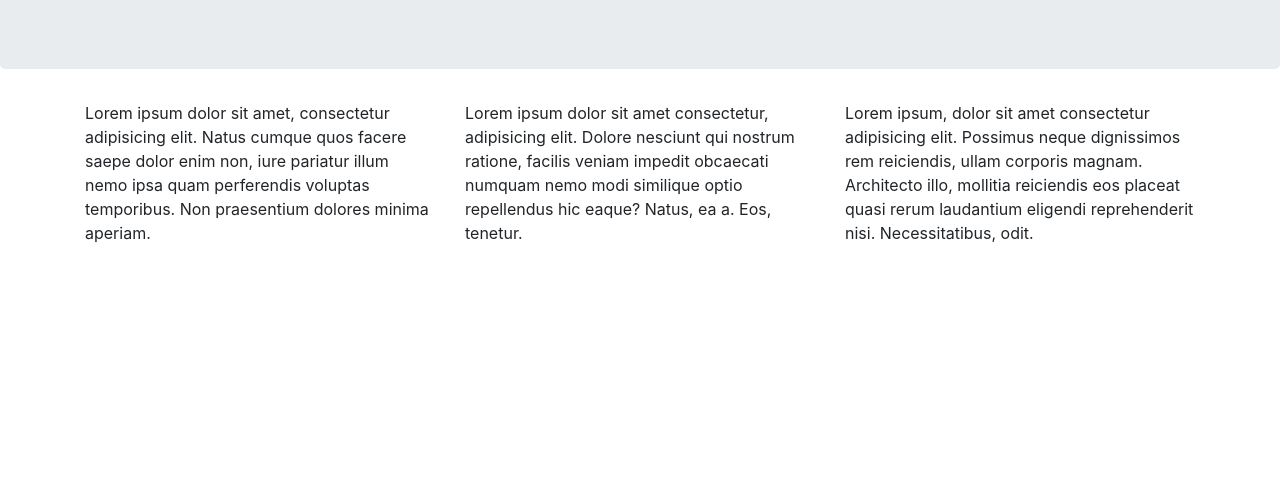
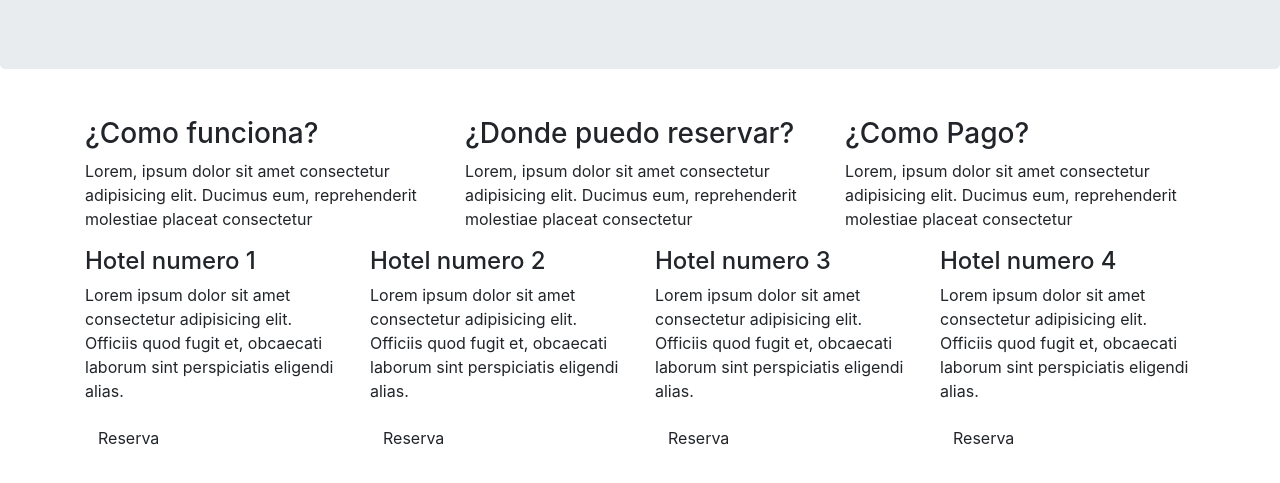
Before and after one commit to camora1990/proyecto-bloque1, a website: page index.html in a window 1280 px wide. Shown: the part 115-598 px from the top of the page. Drawn offline with nearby package versions, Linux system fonts and the light colour scheme.

Commit message:
listado de hoteles

```diff
--- a/index.html
+++ b/index.html
@@ -20,20 +20,51 @@
     </div>
     <div class="container">
       <div class="row">
-        <p class="col-4">Lorem ipsum dolor sit amet, consectetur adipisicing elit. Natus cumque quos facere saepe dolor enim non, iure pariatur illum nemo ipsa quam perferendis voluptas temporibus. Non praesentium dolores minima aperiam.</p>
-        <p class="col-4">
-          Lorem ipsum dolor sit amet consectetur, adipisicing elit. Dolore
-          nesciunt qui nostrum ratione, facilis veniam impedit obcaecati numquam
-          nemo modi similique optio repellendus hic eaque? Natus, ea a. Eos,
-          tenetur.
-        </p>
-        <p class="col-4">
-          Lorem ipsum, dolor sit amet consectetur adipisicing elit. Possimus
-          neque dignissimos rem reiciendis, ullam corporis magnam. Architecto
-          illo, mollitia reiciendis eos placeat quasi rerum laudantium eligendi
-          reprehenderit nisi. Necessitatibus, odit.
-        </p>
+        <div class="col-sm-4">
+          <p>
+            <h3>¿Como funciona?</h3>
+            <p>
+              Lorem, ipsum dolor sit amet consectetur adipisicing elit. Ducimus eum, reprehenderit molestiae placeat consectetur
+            </p>
+          </p>
+        </div>
+        <div class="col-sm-4">
+          <p>
+            <h3>¿Donde puedo reservar?</h3>
+            <p>
+              Lorem, ipsum dolor sit amet consectetur adipisicing elit. Ducimus eum, reprehenderit molestiae placeat consectetur
+            </p>
+          </p>
+        </div><div class="col-sm-4">
+          <p>
+            <h3>¿Como Pago?</h3>
+            <p>
+              Lorem, ipsum dolor sit amet consectetur adipisicing elit. Ducimus eum, reprehenderit molestiae placeat consectetur
+            </p>
+          </p>
+        </div>
       </div>
+      <div class="row">
+        <div class="col-sm-3">
+          <h4>Hotel numero 1</h4>
+          <p>Lorem ipsum dolor sit amet consectetur adipisicing elit. Officiis quod fugit et, obcaecati laborum sint perspiciatis eligendi alias.</p>
+          <button class="btn">Reserva</button>
+        </div>
+        <div class="col-sm-3">
+          <h4>Hotel numero 2</h4>
+          <p>Lorem ipsum dolor sit amet consectetur adipisicing elit. Officiis quod fugit et, obcaecati laborum sint perspiciatis eligendi alias.</p>
+          <button class="btn">Reserva</button>
+        </div> <div class="col-sm-3">
+          <h4>Hotel numero 3</h4>
+          <p>Lorem ipsum dolor sit amet consectetur adipisicing elit. Officiis quod fugit et, obcaecati laborum sint perspiciatis eligendi alias.</p>
+          <button class="btn">Reserva</button>
+        </div> <div class="col-sm-3">
+          <h4>Hotel numero 4</h4>
+          <p>Lorem ipsum dolor sit amet consectetur adipisicing elit. Officiis quod fugit et, obcaecati laborum sint perspiciatis eligendi alias.</p>
+          <button class="btn">Reserva</button>
+        </div>
+      </div>
+
     </div>
     <!-- Optional JavaScript -->
     <!-- jQuery first, then Popper.js, then Bootstrap JS -->
```
